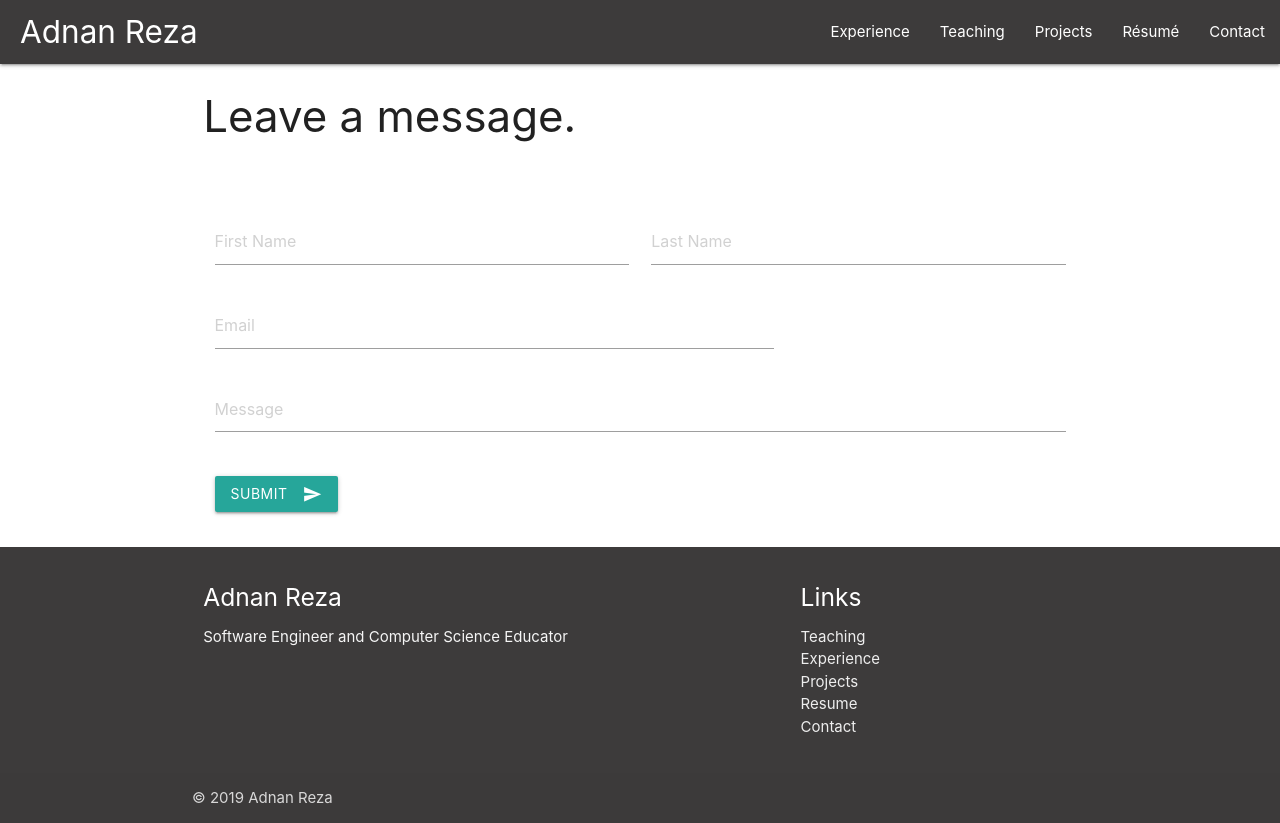
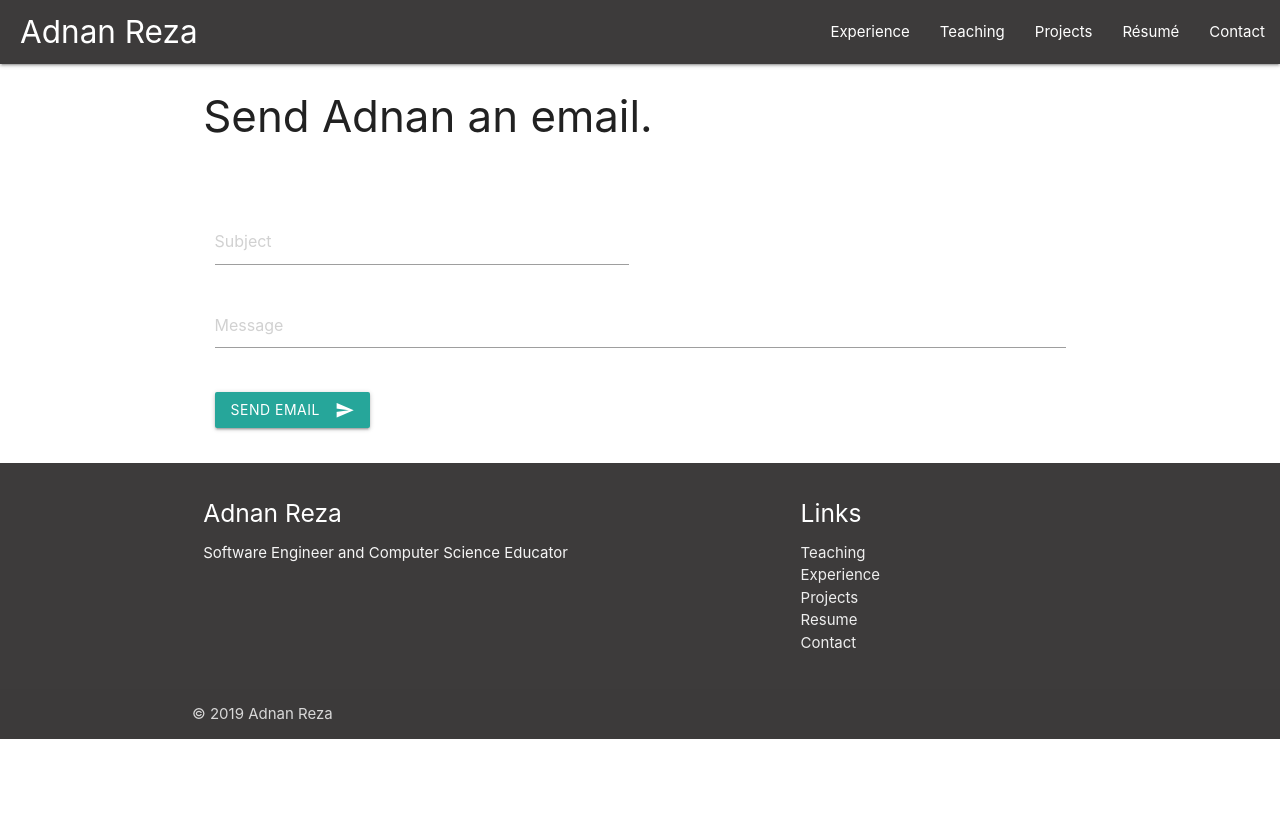
Before and after one commit to adnanreza/personal-site, a React (Create React App) app: page /Contact in a window 1280 px wide. After the commit the page ends 800 px from the top, so only its background shows below. Built offline with nearby package versions, Linux system fonts and the light colour scheme; the HTML template or start-up script is replaced by a standard one.

Commit message:
Changed contact form into simple email form

```diff
--- a/src/components/pages/Contact.js
+++ b/src/components/pages/Contact.js
@@ -3,28 +3,12 @@ import React, { Component, Fragment } from 'react';
 export default class Contact extends Component {
   constructor(props) {
     super(props);
-    this.state = { fname: '', lname: '', email: '', message: '' };
+    this.state = { subject: '', message: '' };
     this.onChange = this.onChange.bind(this);
-    this.onSubmit = this.onSubmit.bind(this);
   }
 
   onChange(e) {
     this.setState({ [e.target.name]: e.target.value });
-  }
-
-  onSubmit(event) {
-    alert(
-      'Hi' +
-        ' ' +
-        this.state.fname +
-        ' ' +
-        this.state.lname +
-        '. Thank you for you message. Your email is ' +
-        this.state.email +
-        ' and your message is ' +
-        this.state.message
-    );
-    event.preventDefault();
   }
 
   render() {
@@ -33,39 +17,17 @@ export default class Contact extends Component {
         <div className='container'>
           <div className='row'>
             <form className='col s12' onSubmit={this.onSubmit}>
-              <h3>Leave a message.</h3>
+              <h3>Send Adnan an email.</h3>
               <br />
               <br />
+
               <div className='input-field col s6'>
                 <input
-                  placeholder='First Name'
-                  name='fname'
+                  placeholder='Subject'
+                  name='subject'
                   type='text'
                   className='validate'
-                  value={this.fname}
-                  onChange={this.onChange}
-                  required
-                />
-              </div>
-              <div className='input-field col s6'>
-                <input
-                  placeholder='Last Name'
-                  name='lname'
-                  type='text'
-                  className='validate'
-                  value={this.lname}
-                  onChange={this.onChange}
-                  required
-                />
-              </div>
-
-              <div className='input-field col s8'>
-                <input
-                  placeholder='Email'
-                  name='email'
-                  type='email'
-                  className='validate'
-                  value={this.email}
+                  value={this.subject}
                   onChange={this.onChange}
                   required
                 />
@@ -79,18 +41,20 @@ export default class Contact extends Component {
                   value={this.message}
                   placeholder='Message'
                   onChange={e => this.onChange(e)}
+                  required
                 ></textarea>
               </div>
 
               <div className='input-field col s6'>
-                <button
+                <a
                   className='btn waves-effect waves-light'
                   type='submit'
                   value='Submit'
+                  href={`mailto:adnan.reza@outlook.com?subject=${this.state.subject}&body=${this.state.message}`}
                 >
-                  Submit
+                  Send Email
                   <i className='material-icons right'>send</i>
-                </button>
+                </a>
               </div>
             </form>
           </div>
```
